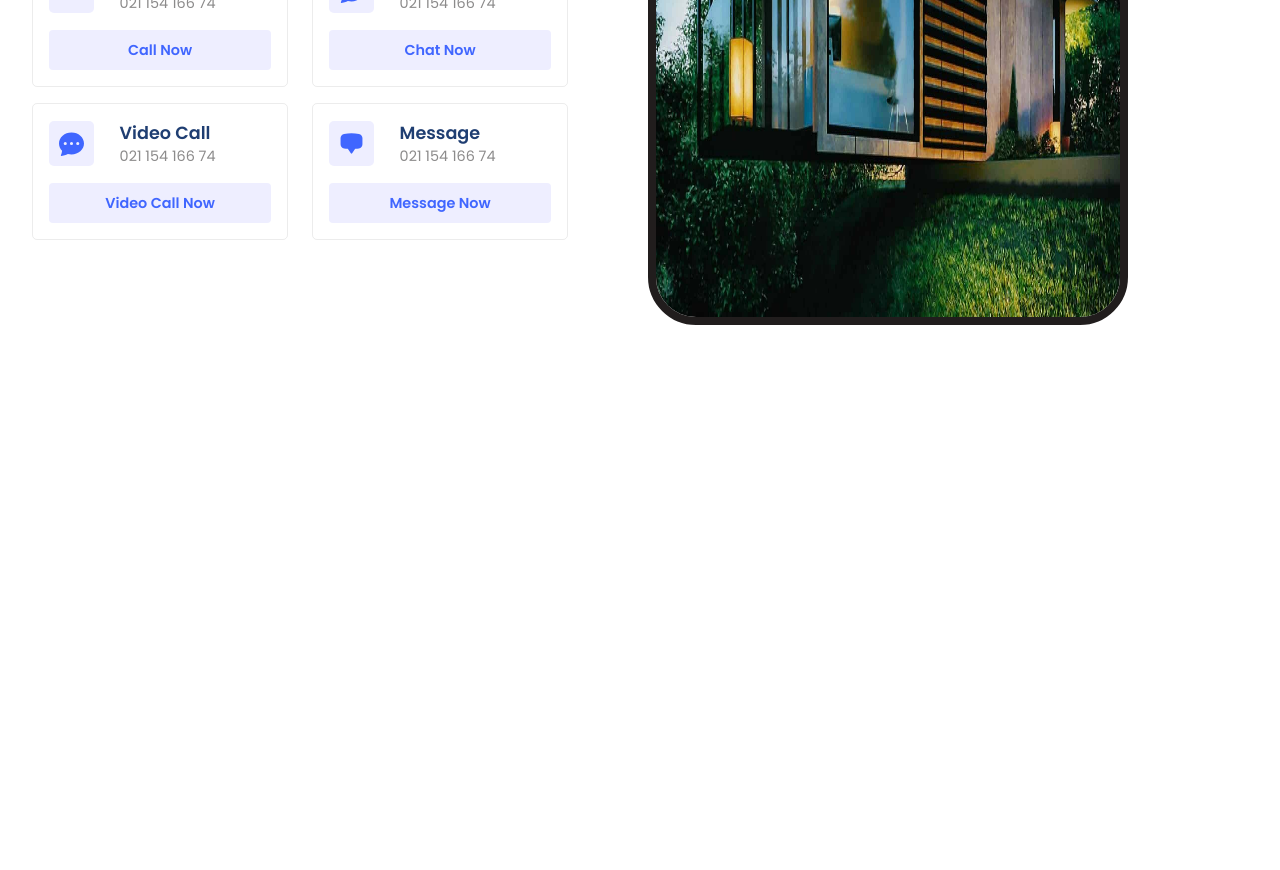
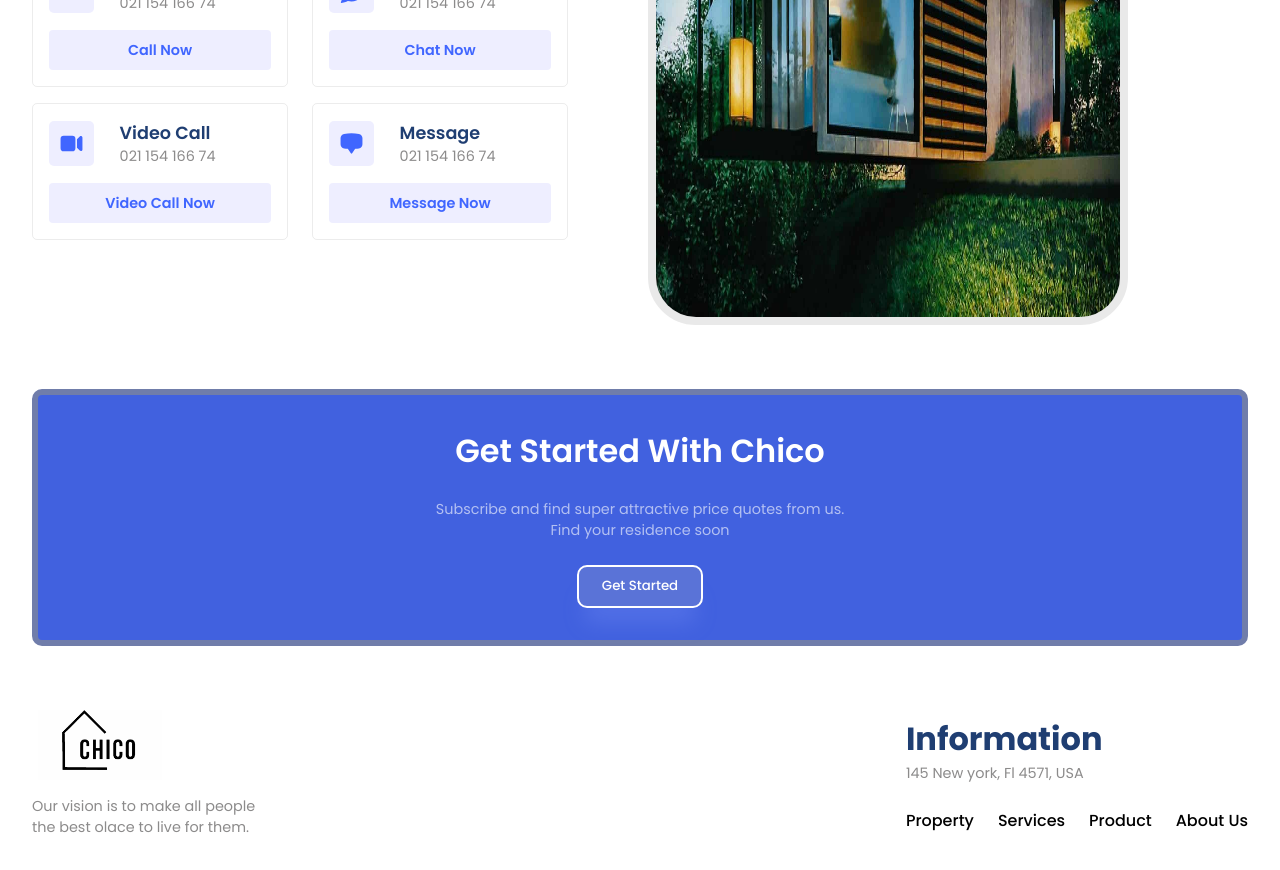
Before and after one commit to hosseinahmadizadeh/RealEstate, a React (Vite) app: page / in a window 1280 px wide. Shown: the part 2620-3490 px from the top of the page. Before the commit the page ends 2977 px from the top, so only its background shows below. Built offline with nearby package versions, Linux system fonts and the light colour scheme.

Commit message:
development of GetStarted and Footer Component

```diff
--- a/src/App.jsx
+++ b/src/App.jsx
@@ -4,6 +4,8 @@ import Companies from "./components/Companies/Companies";
 import Residencies from "./components/Residencies/Residencies";
 import Value from "./components/Value/Value";
 import Contact from "./components/Contact/Contact";
+import GetStarted from "./components/GetStarted/GetStarted";
+import Footer from "./components/Footer/Footer";
 function App() {
   return (
     <div className="App">
@@ -14,6 +16,8 @@ function App() {
         <Residencies />
         <Value />
         <Contact />
+        <GetStarted />
+        <Footer />
       </div>
     </div>
   );
--- a/src/components/Contact/Contact.css
+++ b/src/components/Contact/Contact.css
@@ -1,5 +1,8 @@
 .c-container {
   justify-content: space-between;
+}
+.c-container .img-container {
+  border: 8px solid rgba(232 232 232/93%);
 }
 .c-container > div {
   flex: 1;
--- a/src/components/Contact/Contact.jsx
+++ b/src/components/Contact/Contact.jsx
@@ -2,6 +2,7 @@ import React from "react";
 import { MdCall } from "react-icons/md";
 import { BsFillChatDotsFill } from "react-icons/bs";
 import { HiChatBubbleBottomCenter } from "react-icons/hi2";
+import { HiVideoCamera } from "react-icons/hi2";
 import "./Contact.css";
 const Contact = () => {
   return (
@@ -46,7 +47,7 @@ const Contact = () => {
               <div className="flexColCenter mode">
                 <div className="flexStart">
                   <div className="flexCenter icon">
-                    <BsFillChatDotsFill size={25} />
+                    <HiVideoCamera size={25} />
                   </div>
                   <div className="flexColStart detail">
                     <span className="primaryText">Video Call</span>
--- /dev/null
+++ b/src/components/Footer/Footer.css
@@ -0,0 +1,17 @@
+.f-container {
+  justify-content: space-between;
+}
+.f-left {
+  gap: 1rem;
+}
+.f-left img {
+  width: 130px;
+  height: 70px;
+  object-fit: cover;
+}
+
+.f-menu {
+  gap: 1.5rem;
+  margin-top: 1.5rem;
+  font-weight: 500;
+}
--- /dev/null
+++ b/src/components/Footer/Footer.jsx
@@ -0,0 +1,29 @@
+import React from "react";
+import "./Footer.css";
+const Footer = () => {
+  return (
+    <section className="f-wrapper">
+      <div className="paddings innerWidth flexCenter f-container">
+        <div className="flexColStart f-left">
+          <img src="Chico1.png" alt="logo" />
+          <span className="secondaryText">
+            Our vision is to make all people <br />
+            the best olace to live for them.
+          </span>
+        </div>
+        <div className="flexColStart f-right">
+          <span className="primaryText">Information</span>
+          <span className="secondaryText">145 New york, Fl 4571, USA</span>
+          <div className="flexCenter f-menu">
+            <span>Property</span>
+            <span>Services</span>
+            <span>Product</span>
+            <span>About Us</span>
+          </div>
+        </div>
+      </div>
+    </section>
+  );
+};
+
+export default Footer;
--- /dev/null
+++ b/src/components/GetStarted/GetStarted.css
@@ -0,0 +1,22 @@
+.inner-container {
+  gap: 1.5em;
+  background: #4161df;
+  padding: 2rem;
+  border-radius: 10px;
+  border: 6px solid #707daa;
+  text-align: center;
+}
+
+.inner-container .primaryText {
+  color: white;
+  font-weight: 600;
+}
+.inner-container .secondaryText {
+  color: rgba(255, 255, 255, 0.6);
+}
+.inner-container .button {
+  background: #5a73d7;
+  border: 2px solid white;
+  box-shadow: var(--shadow);
+  border-radius: 10px;
+}
--- /dev/null
+++ b/src/components/GetStarted/GetStarted.jsx
@@ -0,0 +1,23 @@
+import React from "react";
+import "./GetStarted.css";
+const GetStarted = () => {
+  return (
+    <section className="g-wrapper">
+      <div className="paddings innerWidth g-container">
+        <div className="flexColCenter inner-container">
+          <span className="primaryText">Get Started With Chico</span>
+          <span className="secondaryText">
+            Subscribe and find super attractive price quotes from us.
+            <br />
+            Find your residence soon
+          </span>
+          <button className="button">
+            <a href="mailtb:hosenahmadi77@gmail.com">Get Started</a>
+          </button>
+        </div>
+      </div>
+    </section>
+  );
+};
+
+export default GetStarted;
```
